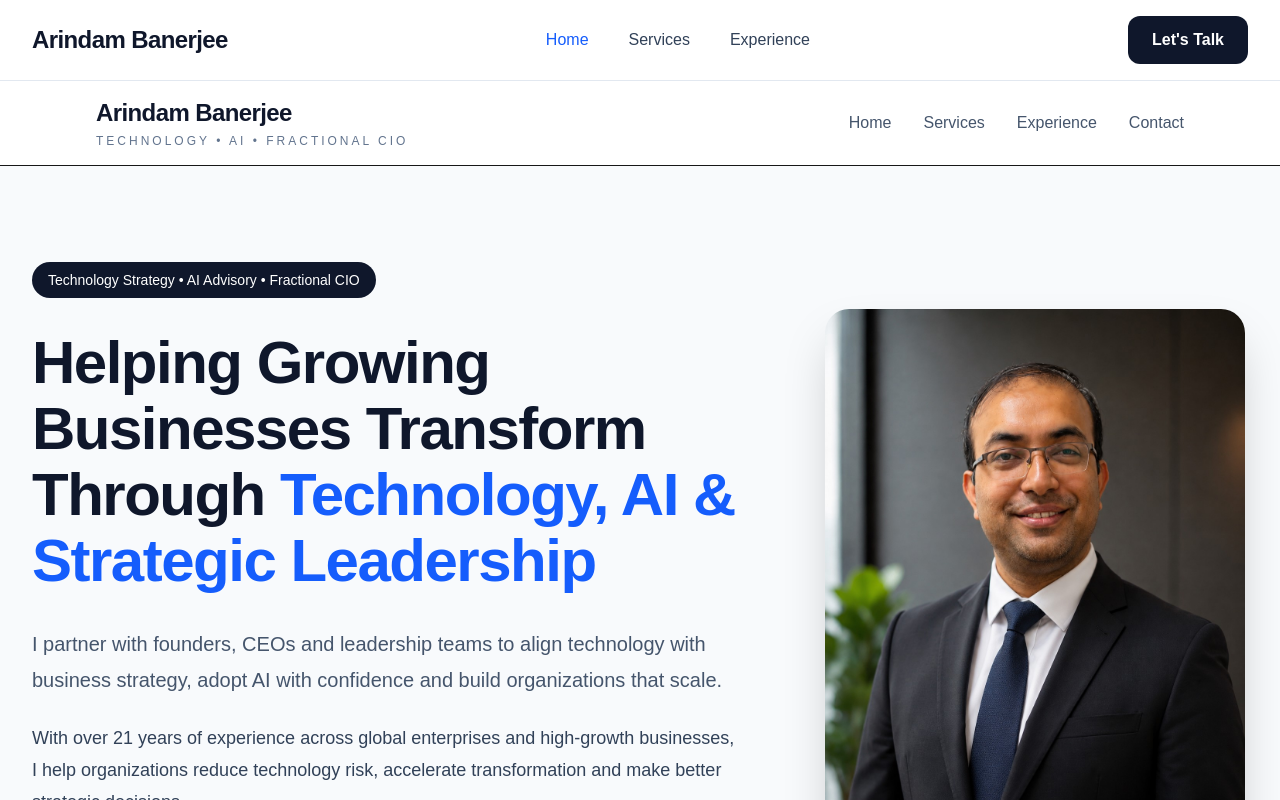
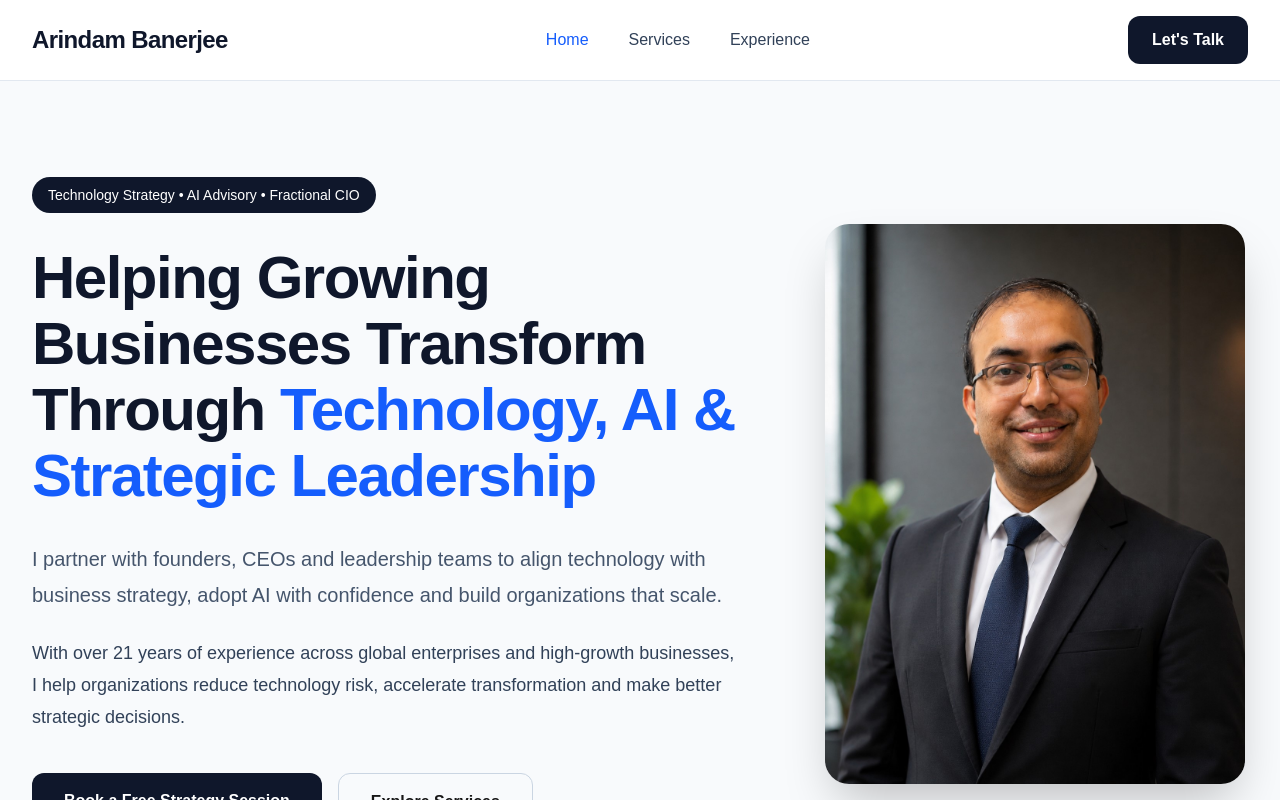
Before and after one commit to iarindambanerjee/arindam-website, a Next.js app: page / in a window 1280 px wide. Shown: the top 800 px of the page. Built offline with nearby package versions, Linux system fonts and the light colour scheme.

Commit message:
Sprint 2: Add shared navigation across the site

```diff
--- a/app/page.tsx
+++ b/app/page.tsx
@@ -3,39 +3,6 @@ import Image from "next/image";
 export default function Home() {
   return (
     <main className="min-h-screen bg-slate-50">
-      {/* Navigation */}
-
-      <nav className="bg-white border-b sticky top-0 z-50">
-        <div className="max-w-6xl mx-auto px-8 py-4 flex justify-between items-center">
-          <div>
-  <h1 className="text-2xl font-bold tracking-tight text-slate-900">
-    Arindam Banerjee
-  </h1>
-
-  <p className="text-xs uppercase tracking-[0.25em] text-slate-500 mt-1">
-    Technology • AI • Fractional CIO
-  </p>
-</div>
-
-          <div className="hidden md:flex gap-8 text-slate-600 font-medium">
-  <a href="/" className="hover:text-slate-900 transition-colors">
-    Home
-  </a>
-
-  <a href="/services" className="hover:text-slate-900 transition-colors">
-    Services
-  </a>
-
-  <a href="/experience" className="hover:text-slate-900 transition-colors">
-    Experience
-  </a>
-
-  <a href="#contact" className="hover:text-slate-900 transition-colors">
-    Contact
-  </a>
-</div>
-        </div>
-      </nav>
 
       {/* Hero */}
 
```
